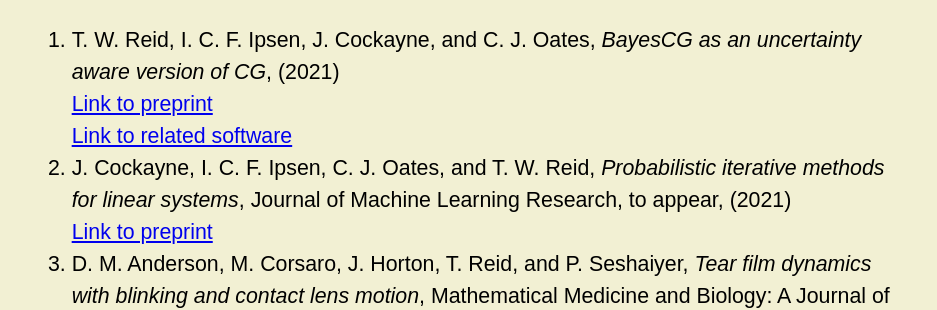
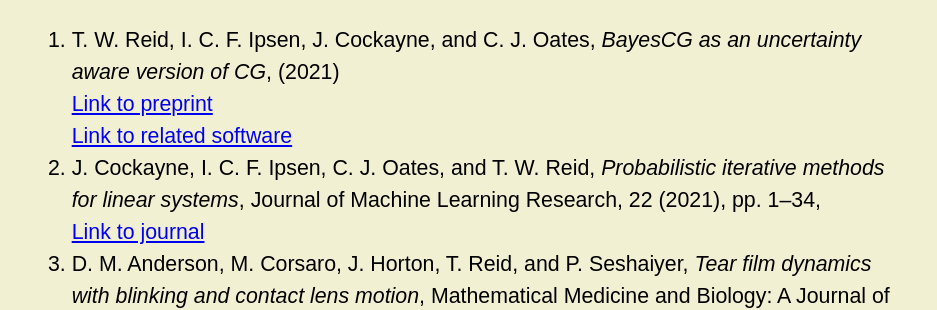
Before and after one commit to treid5/treid5.github.io, a plain HTML site: page index.html in a window 1280 px wide. Shown: the part 1131-1441 px from the top of the page, without its empty margins (171-1108 px from the left). Drawn offline with Linux system fonts and the light colour scheme.

Commit message:
Updated JMLR citation

```diff
--- a/index.html
+++ b/index.html
@@ -47,8 +47,8 @@
       <a href="https://arxiv.org/abs/2008.03225">Link to preprint</a> <br>
       <a href="https://github.com/treid5/ProbNumCG_Supp">Link to related software</a>
     </li>
-    <li> J. Cockayne, I. C. F. Ipsen, C. J. Oates, and T. W. Reid, <i>Probabilistic iterative methods for linear systems</i>, Journal of Machine Learning Research, to appear, (2021) <br>
-      <a href=" https://arxiv.org/abs/2012.12615">Link to preprint</a>
+    <li> J. Cockayne, I. C. F. Ipsen, C. J. Oates, and T. W. Reid, <i>Probabilistic iterative methods for linear systems</i>, Journal of Machine Learning Research, 22 (2021), pp. 1–34, <br>
+      <a href="http://jmlr.org/papers/v22/21-0031.html">Link to journal</a>
     </li>
     <li> D. M. Anderson, M. Corsaro, J. Horton, T. Reid, and P. Seshaiyer, <i>Tear film dynamics with blinking and contact lens motion</i>, Mathematical Medicine and Biology: A Journal of the IMA, 38 (2021), pp. 355--395 <br>
       <a href=" https://doi.org/10.1093/imammb/dqab010">Link to journal</a> <br>
```
Also changed, not shown: 1 other file.
